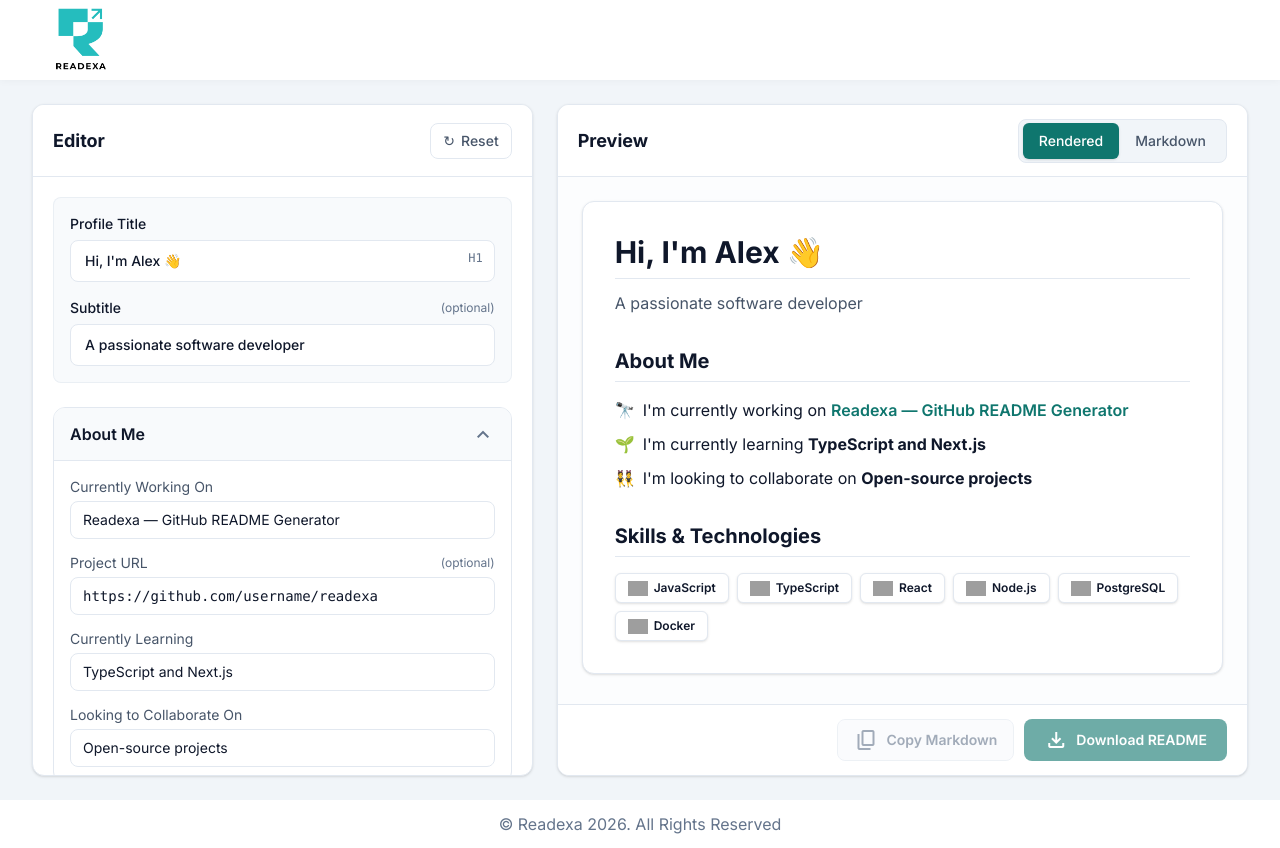
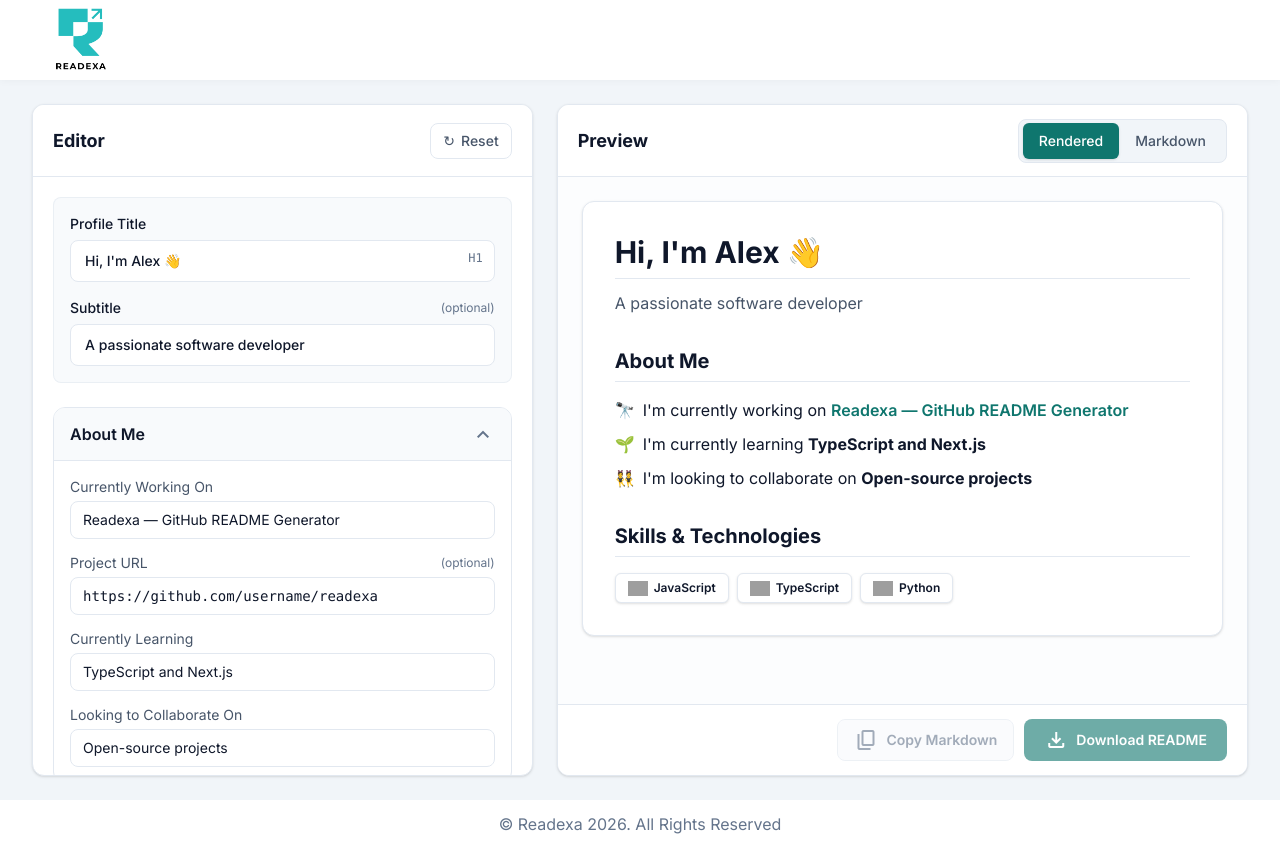
Before and after one commit to DannielVo/Readexa, a React (Vite) app: page / in a window 1280 px wide. Built offline with nearby package versions, Linux system fonts and the light colour scheme; grey boxes are pictures that could not be loaded.

Commit message:
Fix: Update dummy profile and responsive of ResetConfirmModal

```diff
--- a/src/assets/dummyDB.ts
+++ b/src/assets/dummyDB.ts
@@ -15,12 +15,5 @@ export const defaultReadme: ReadmeProfile = {
   url: "https://github.com/username/readexa",
   learn: "TypeScript and Next.js",
   collab: "Open-source projects",
-  skills: [
-    "JavaScript",
-    "TypeScript",
-    "React",
-    "Node.js",
-    "PostgreSQL",
-    "Docker",
-  ],
+  skills: ["JavaScript", "TypeScript", "Python"],
 };
--- a/src/components/common/ResetConfirmModal.tsx
+++ b/src/components/common/ResetConfirmModal.tsx
@@ -40,8 +40,8 @@ const ResetConfirmModal = ({
       aria-labelledby="reset-modal-title"
       className="fixed inset-0 z-[60] flex items-center justify-center bg-slate-900/50 p-4 backdrop-blur-sm"
     >
-      <div className="w-lg shrink-0 rounded-xl border border-border-default bg-bg-primary p-6 shadow-2xl">
-        {/* Modal Header */}
+      <div className="w-sm md:w-lg shrink-0 rounded-xl border border-border-default bg-bg-primary p-6 shadow-2xl">
+        {/* Header */}
         <div className="mb-4 flex items-start justify-between">
           <div className="flex h-10 w-10 shrink-0 items-center justify-center rounded-full bg-red-50 text-error">
             <span className="material-symbols-outlined text-[24px]">
@@ -59,7 +59,7 @@ const ResetConfirmModal = ({
           </button>
         </div>
 
-        {/* Modal Title */}
+        {/* Title */}
         <h2
           id="reset-modal-title"
           className="mb-2 text-lg font-bold text-text-primary"
@@ -67,13 +67,13 @@ const ResetConfirmModal = ({
           Reset README?
         </h2>
 
-        {/* Modal Description */}
+        {/* Description */}
         <p className="mb-6 text-sm leading-relaxed text-text-secondary">
           This will remove your current changes and reset the editor to its
           default state. This action cannot be undone.
         </p>
 
-        {/* Modal Actions */}
+        {/* Actions */}
         <div className="flex items-center justify-end gap-3">
           <button
             type="button"
```
